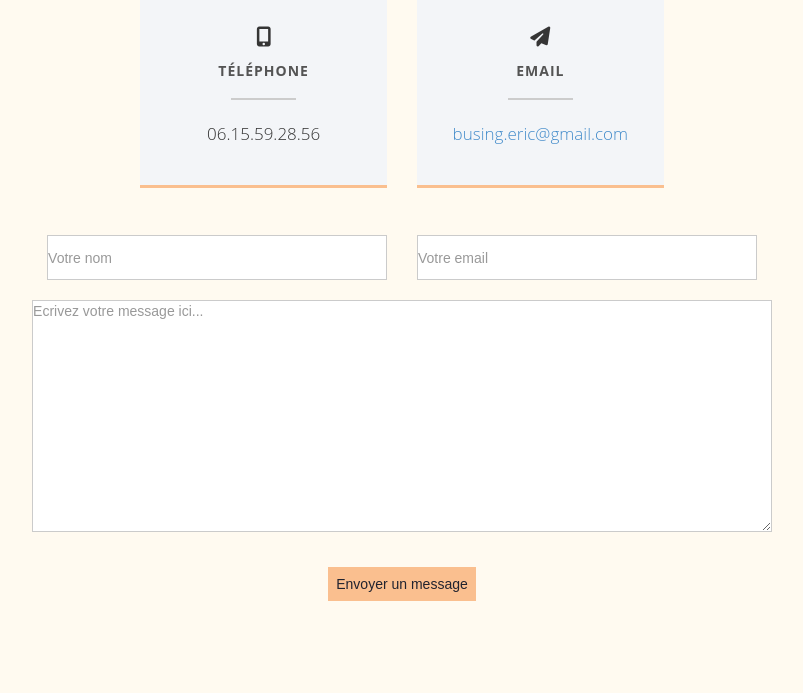
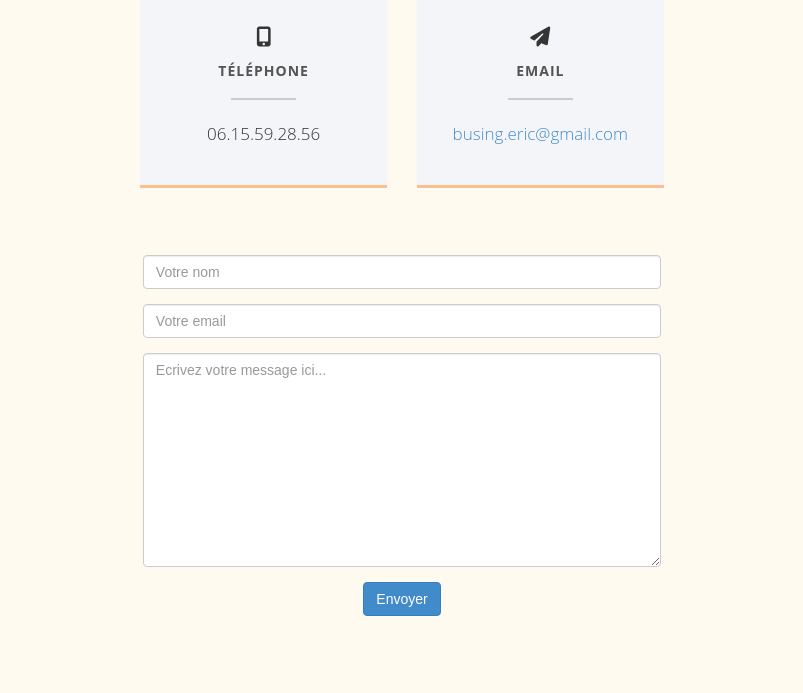
Before and after one commit to ericbusing/Portfolio-EB, a website: page kanap.html in a window 1280 px wide. Shown: the part 2638-3331 px from the top of the page, without its empty margins (238-1041 px from the left). Drawn offline with nearby package versions, Linux system fonts and the light colour scheme.

Commit message:
emailjs OK

```diff
--- a/booki.html
+++ b/booki.html
@@ -252,29 +252,30 @@
                     </div>
                 </div>
             </div>
+            <div class="container border mt-3 bg-light">
                 <div class="row">
-                <div class="col-md-6 contact">
-                    <form role="form">
-                        <div class="row">
-                            <div class="col-md-6">
+                  <div class="col-md-6 border-left py-3">
                     <div class="form-group">
-                                    <input type="text" class="form-control" placeholder="Votre nom">
-                                </div>
-                            </div>
-                            <div class="col-md-6">
-                                <div class="form-group">
-                                    <input type="email" class="form-control" placeholder="Votre email">
-                                </div>
-                            </div>
+                      <input
+                        type="text"
+                        class="form-control"
+                        id="name"
+                        placeholder="Votre nom"
+                      />
                     </div>
                     <div class="form-group">
-                            <textarea class="form-control" placeholder="Ecrivez votre message ici..."
-                                style="height:232px;"></textarea>
+                      <input
+                        type="email"
+                        class="form-control"
+                        id="email"
+                        placeholder="Votre email"
+                      />
                     </div>
-                        <button type="submit" class="btn btn-send">
-                            Envoyer un message
-                        </button>
-                    </form>
+                    <div class="form-group">
+                      <textarea class="form-control" id="message" rows="10" placeholder="Ecrivez votre message ici..."></textarea>
+                    </div>
+                    <button class="btn btn-primary" onclick="sendMail()">Envoyer</button>
+                  </div>
                 </div>
               </div>
             <br>
@@ -326,8 +327,16 @@
     <!-- Theme JavaScript Core -->
     <script src="js/main.js"></script>
     <script src="js/script.js"></script>
-    <script type="text/javascript"
-        src="https://cdn.jsdelivr.net/npm/@emailjs/browser@3/dist/email.min.js">
+    <!-- emailjs -->
+    <script src="./js/contact.js"></script>
+    <script
+        type="text/javascript"
+        src="https://cdn.jsdelivr.net/npm/@emailjs/browser@3/dist/email.min.js"
+    ></script>
+    <script type="text/javascript">
+        (function () {
+        emailjs.init("wGSjou6jVurLveOfU");
+        })();
     </script>
     <!-- Font-Awesome -->
     <script src="https://kit.fontawesome.com/406da18a0b.js" crossorigin="anonymous" defer=""></script>
--- a/js/contact.js
+++ b/js/contact.js
@@ -1,5 +1,3 @@
-require("dotenv").config({ path: "../.env" });
-require("../");
 function sendMail() {
   var params = {
     name: document.getElementById("name").value,
--- a/kanap.html
+++ b/kanap.html
@@ -258,29 +258,30 @@
                     </div>
                 </div>
             </div>
+            <div class="container border mt-3 bg-light">
                 <div class="row">
-                <div class="col-md-6 contact">
-                    <form role="form">
-                        <div class="row">
-                            <div class="col-md-6">
+                  <div class="col-md-6 border-left py-3">
                     <div class="form-group">
-                                    <input type="text" class="form-control" placeholder="Votre nom">
-                                </div>
-                            </div>
-                            <div class="col-md-6">
-                                <div class="form-group">
-                                    <input type="email" class="form-control" placeholder="Votre email">
-                                </div>
-                            </div>
+                      <input
+                        type="text"
+                        class="form-control"
+                        id="name"
+                        placeholder="Votre nom"
+                      />
                     </div>
                     <div class="form-group">
-                            <textarea class="form-control" placeholder="Ecrivez votre message ici..."
-                                style="height:232px;"></textarea>
+                      <input
+                        type="email"
+                        class="form-control"
+                        id="email"
+                        placeholder="Votre email"
+                      />
                     </div>
-                        <button type="submit" class="btn btn-send">
-                            Envoyer un message
-                        </button>
-                    </form>
+                    <div class="form-group">
+                      <textarea class="form-control" id="message" rows="10" placeholder="Ecrivez votre message ici..."></textarea>
+                    </div>
+                    <button class="btn btn-primary" onclick="sendMail()">Envoyer</button>
+                  </div>
                 </div>
               </div>
             <br>
@@ -331,9 +332,16 @@
     <script src="js/scrollBtn.js"></script>
     <!-- Theme JavaScript Core -->
     <script src="js/main.js"></script>
-    <script src="js/script.js"></script>
-    <script type="text/javascript"
-        src="https://cdn.jsdelivr.net/npm/@emailjs/browser@3/dist/email.min.js">
+       <!-- emailjs -->
+       <script src="./js/contact.js"></script>
+       <script
+         type="text/javascript"
+         src="https://cdn.jsdelivr.net/npm/@emailjs/browser@3/dist/email.min.js"
+       ></script>
+       <script type="text/javascript">
+         (function () {
+           emailjs.init("wGSjou6jVurLveOfU");
+         })();
        </script>
     <!-- Font-Awesome -->
     <script src="https://kit.fontawesome.com/406da18a0b.js" crossorigin="anonymous" defer=""></script>
```
Also changed, not shown: groupomania.html (+29 -21 lines), hotTakes.html (+29 -21 lines), index.html (+1 -2 lines), laPanthere.html (+29 -21 lines), ohmyfood.html (+29 -21 lines). Lines whose indentation alone changed are shown as unchanged.
